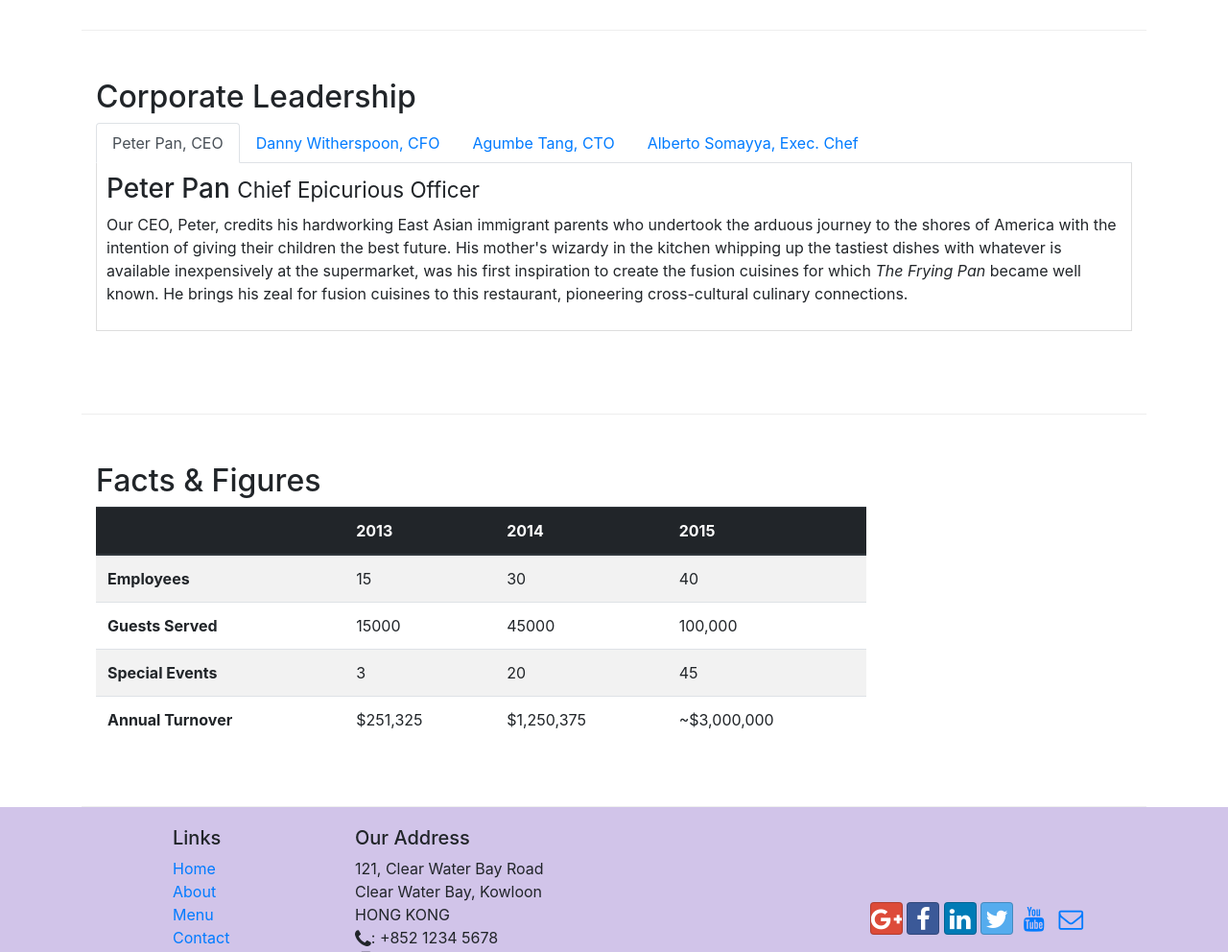
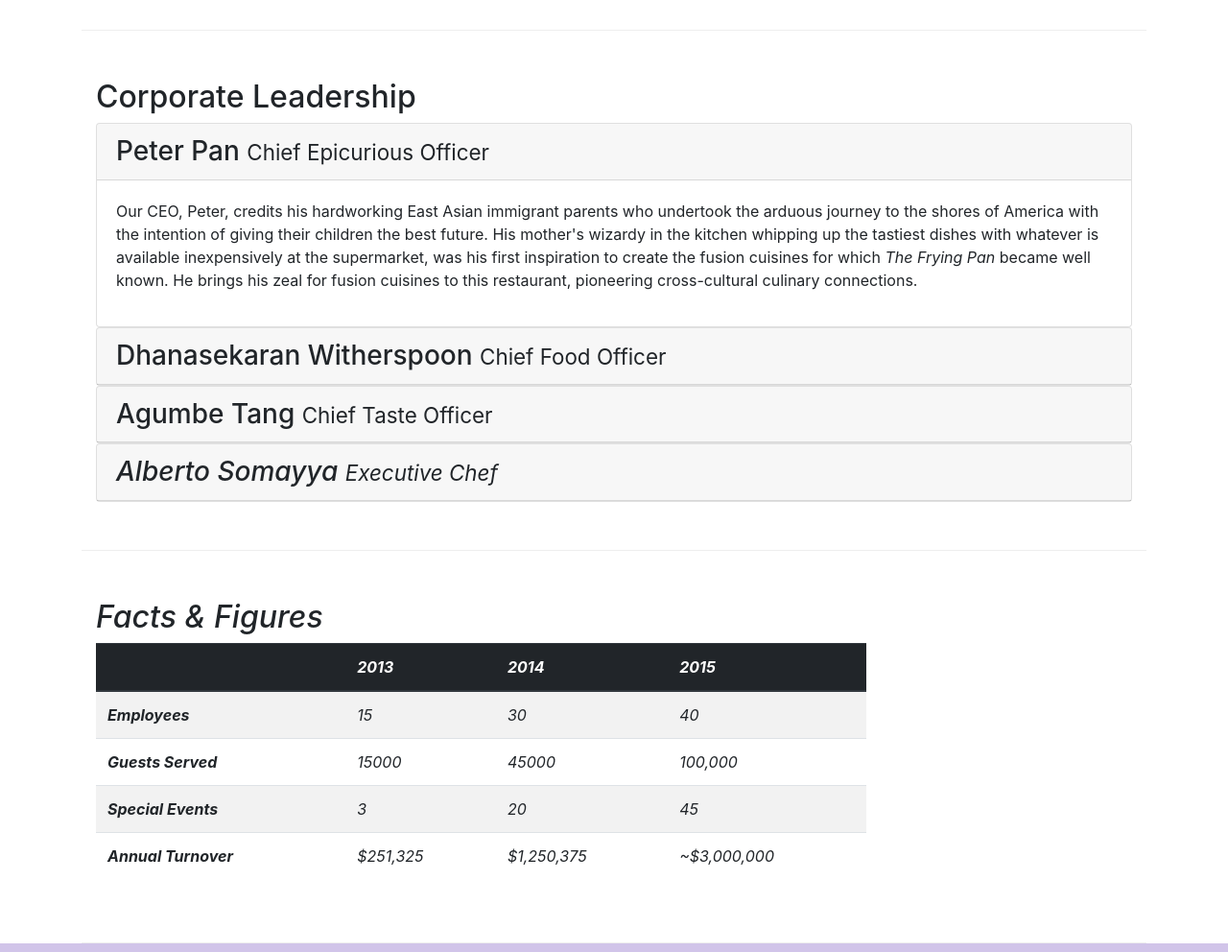
Before and after one commit to zeed3v/bootstrap4, a website: page aboutus.html in a window 1280 px wide. Shown: the part 940-1932 px from the top of the page at 96% size. Drawn offline with nearby package versions, Linux system fonts and the light colour scheme.

Commit message:
Accordion

```diff
--- a/aboutus.html
+++ b/aboutus.html
@@ -104,41 +104,65 @@
             <div class="col-12">
                 <h2>Corporate Leadership</h2>
 
-                <ul class="nav nav-tabs">
-                    <li class="nav-item">
-                      <a class="nav-link active" href="#peter"
-                        role="tab" data-toggle="tab">Peter Pan, CEO</a>
-                    </li>
-                    <li class="nav-item">
-                      <a class="nav-link" href="#danny" role="tab"
-                        data-toggle="tab">Danny Witherspoon, CFO</a>
-                    </li>
-                    <li class="nav-item">
-                      <a class="nav-link" href="#agumbe"role="tab"
-                        data-toggle="tab">Agumbe Tang, CTO</a>
-                    </li>
-                    <li class="nav-item">
-                      <a class="nav-link" href="#alberto" role="tab"
-                        data-toggle="tab">Alberto Somayya, Exec. Chef</a>
-                    </li>
-                </ul>
 
-                <div class="tab-content">
-                    <div role="tabpanel" class="tab-pane fade show active" id="peter">
-                        <h3>Peter Pan <small>Chief Epicurious Officer</small></h3>
-                        <p class="d-sm-none d-md-block">Our CEO, Peter, credits his hardworking East Asian immigrant parents who undertook the arduous journey to the shores of America with the intention of giving their children the best future. His mother's wizardy in the kitchen whipping up the tastiest dishes with whatever is available inexpensively at the supermarket, was his first inspiration to create the fusion cuisines for which <em>The Frying Pan</em> became well known. He brings his zeal for fusion cuisines to this restaurant, pioneering cross-cultural culinary connections.</p>
+
+                <div id="accordion">
+                    <div class="card">
+                        <div class="card-header" role="tab" id="peterhead">
+                        <h3 class="mb-0">
+                            <a data-toggle="collapse" data-target="#peter">
+                            Peter Pan <small>Chief Epicurious Officer</small>
+                            </a>
+                        </h3>
+                        </div>
+                        <div class="collapse show" id="peter" data-parent="#accordion">
+                            <div class="card-body">
+                                <p class="d-none d-sm-block">Our CEO, Peter, credits his hardworking East Asian immigrant parents who undertook the arduous journey to the shores of America with the intention of giving their children the best future. His mother's wizardy in the kitchen whipping up the tastiest dishes with whatever is available inexpensively at the supermarket, was his first inspiration to create the fusion cuisines for which <em>The Frying Pan</em> became well known. He brings his zeal for fusion cuisines to this restaurant, pioneering cross-cultural culinary connections.</p>
+                            </div>
+                        </div>
                     </div>
-                    <div role="tabpanel" class="tab-pane fade" id="danny">
-                        <h3>Dhanasekaran Witherspoon <small>Chief Food Officer</small></h3>
-                        <p class="d-sm-none d-md-block">Our CFO, Danny, as he is affectionately referred to by his colleagues, comes from a long established family tradition in farming and produce. His experiences growing up on a farm in the Australian outback gave him great appreciation for varieties of food sources. As he puts it in his own words, <em>Everything that runs, wins, and everything that stays, pays!</em></p>
+
+                    <div class="card">
+                            <div class="card-header" role="tab" id="dannyhead">
+                            <h3 class="mb-0">
+                                <a class="collapsed" data-toggle="collapse" data-target="#danny">
+                                Dhanasekaran Witherspoon <small>Chief Food Officer</small>
+                                </a>
+                            </h3>
+                        </div>
+                        <div class="collapse" id="danny" data-parent="#accordion">
+                            <div class="card-body">
+                                <p class="d-none d-sm-block">Our CFO, Danny, as he is affectionately referred to by his colleagues, comes from a long established family tradition in farming and produce. His experiences growing up on a farm in the Australian outback gave him great appreciation for varieties of food sources. As he puts it in his own words, <em>Everything that runs, wins, and everything that stays, pays!</em></p>
+                            </div>
+                        </div>
                     </div>
-                    <div role="tabpanel" class="tab-pane fade" id="agumbe">
-                        <h3>Agumbe Tang <small>Chief Taste Officer</small></h3>
-                        <p class="d-sm-none d-md-block">Blessed with the most discerning gustatory sense, Agumbe, our CTO, personally ensures that every dish that we serve meets his exacting tastes. Our chefs dread the tongue lashing that ensues if their dish does not meet his exacting standards. He lives by his motto, <em>You click only if you survive my lick.</em></p>
+                    <div class="card">
+                            <div class="card-header" role="tab" id="agumbehead">
+                            <h3 class="mb-0">
+                                <a class="collapsed" data-toggle="collapse" data-target="#agumbe">
+                                Agumbe Tang <small>Chief Taste Officer</small>
+                                </a>
+                            </h3>
+                        </div>
+                        <div class="collapse" id="agumbe" data-parent="#accordion">
+                            <div class="card-body">
+                                <p class="d-none d-sm-block">Blessed with the most discerning gustatory sense, Agumbe, our CTO, personally ensures that every dish that we serve meets his exacting tastes. Our chefs dread the tongue lashing that ensues if their dish does not meet his exacting standards. He lives by his motto, <em>You click only if you survive my lick.</p>
+                            </div>
+                        </div>
                     </div>
-                    <div role="tabpanel" class="tab-pane fade" id="alberto">
-                        <h3>Alberto Somayya <small>Executive Chef</small></h3>
-                        <p class="d-sm-none d-md-block">Award winning three-star Michelin chef with wide International experience having worked closely with whos-who in the culinary world, he specializes in creating mouthwatering Indo-Italian fusion experiences. He says, <em>Put together the cuisines from the two craziest cultures, and you get a winning hit! Amma Mia!</em></p>
+                    <div class="card">
+                            <div class="card-header" role="tab" id="albertohead">
+                            <h3 class="mb-0">
+                                <a class="collapsed" data-toggle="collapse" data-target="#alberto">
+                                Alberto Somayya <small>Executive Chef</small>
+                                </a>
+                            </h3>
+                        </div>
+                        <div class="collapse" id="alberto" data-parent="#accordion">
+                            <div class="card-body">
+                                <p class="d-none d-sm-block">Award winning three-star Michelin chef with wide International experience having worked closely with whos-who in the culinary world, he specializes in creating mouthwatering Indo-Italian fusion experiences. He says, <em>Put together the cuisines from the two craziest cultures, and you get a winning hit! Amma Mia!</em></p>
+                            </div>
+                        </div>
                     </div>
 
                 </div>
```
